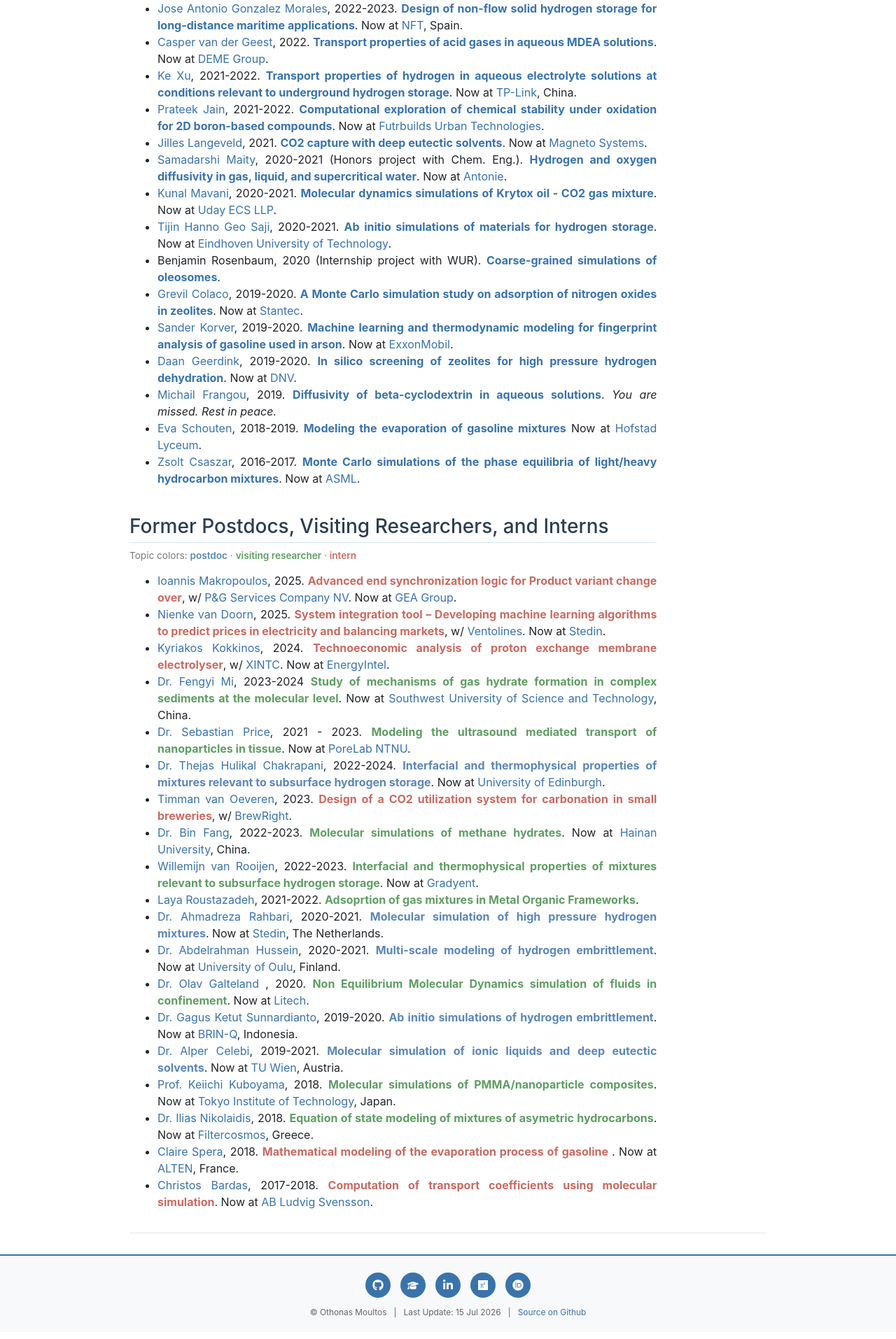
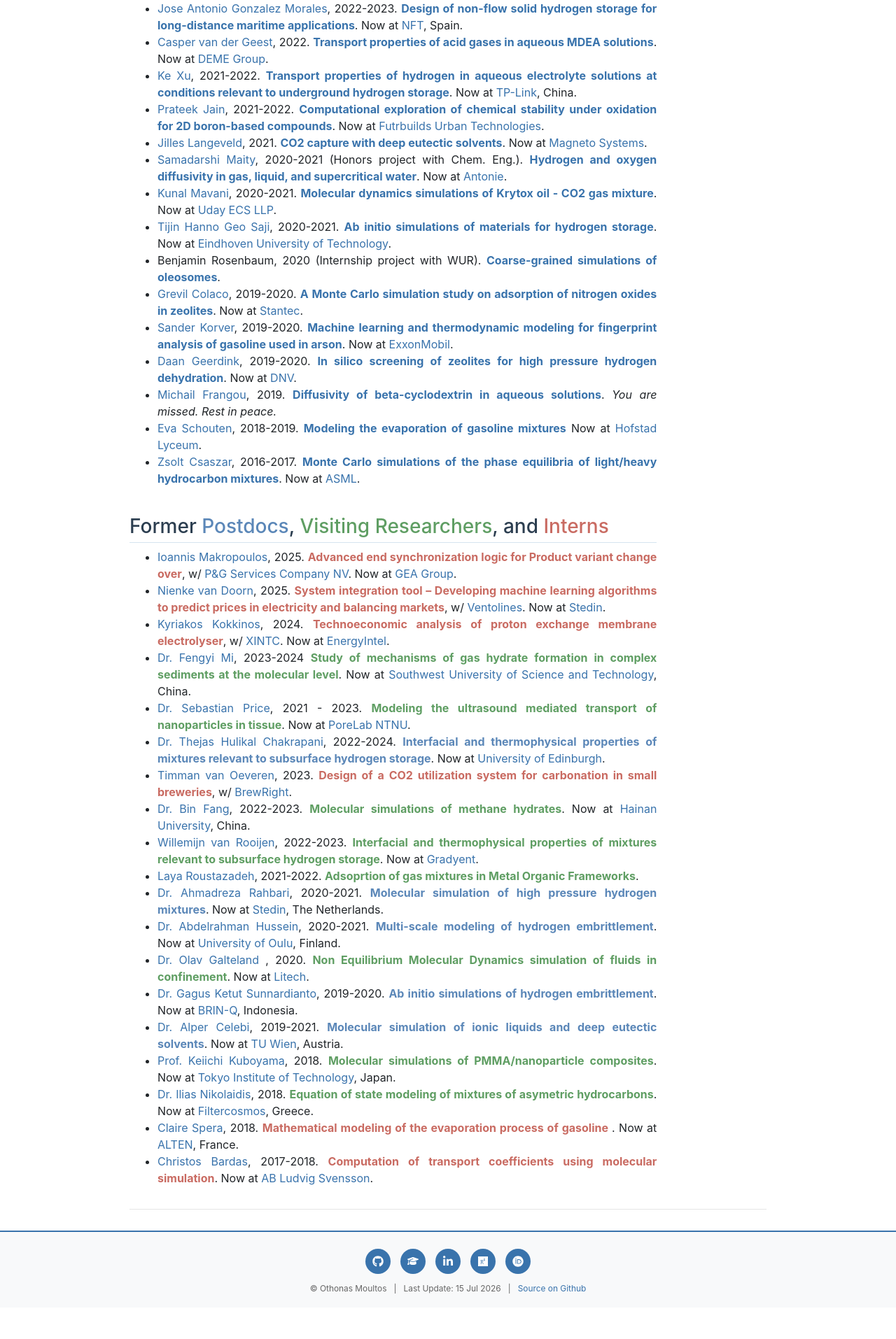
Before and after one commit to omoultosEthTuDelft/web, a Jekyll site: the page built from alumni/index.md, in a window 1280 px wide. Shown: the part 1229-3143 px from the top of the page at 70% size. Built offline with Jekyll 4.4.1, drawn with Linux system fonts in a browser that asks for light colours; after the commit the page ends 3108 px from its top, so only the background shows below that.

Commit message:
Move role colors into the section heading, drop the legend
Co-Authored-By: Claude Fable 5 <noreply@anthropic.com>

```diff
--- a/alumni/index.md
+++ b/alumni/index.md
@@ -8,8 +8,6 @@ title: "Alumni"
   strong.topic-postdoc { color: #5b87b8; }
   strong.topic-visitor { color: #5f9e63; }
   strong.topic-intern { color: #c96b62; }
-  .role-legend { font-size: 0.85rem; color: #777; margin: 4px 0 14px 0; }
-  .role-legend span { font-weight: 600; }
 </style>
 
 <div id="people" class="row">
@@ -63,8 +61,7 @@ https://repository.tudelft.nl/record/uuid:2839134b-9631-477c-aafb-3a0fecf49b6c).
 - [Zsolt Csaszar](https://www.linkedin.com/in/zsolt-csaszar/?originalSubdomain=nl), 2016-2017. <strong><a href="../assets/publications/26.Nikolaidis_AIChE_2018_65_792.pdf"> Monte Carlo simulations of the phase equilibria of light/heavy hydrocarbon mixtures</a></strong>. Now at [ASML](https://www.asml.com/en).
 </section>
 
-<h3>Former Postdocs, Visiting Researchers, and Interns</h3>
-<p class="role-legend">Topic colors: <span style="color:#5b87b8">postdoc</span> &middot; <span style="color:#5f9e63">visiting researcher</span> &middot; <span style="color:#c96b62">intern</span></p>
+<h3>Former <span style="color:#5b87b8">Postdocs</span>, <span style="color:#5f9e63">Visiting Researchers</span>, and <span style="color:#c96b62">Interns</span></h3>
 <section markdown="1">
 
 - [Ioannis Makropoulos](https://www.linkedin.com/in/ioannis-makropoulos-a8a555224/), 2025. <strong class="topic-intern">Advanced end synchronization logic for Product variant change over</strong>, w/ [P&G Services Company NV](https://us.pg.com). Now at [GEA Group](http://www.gea.com/).
```
